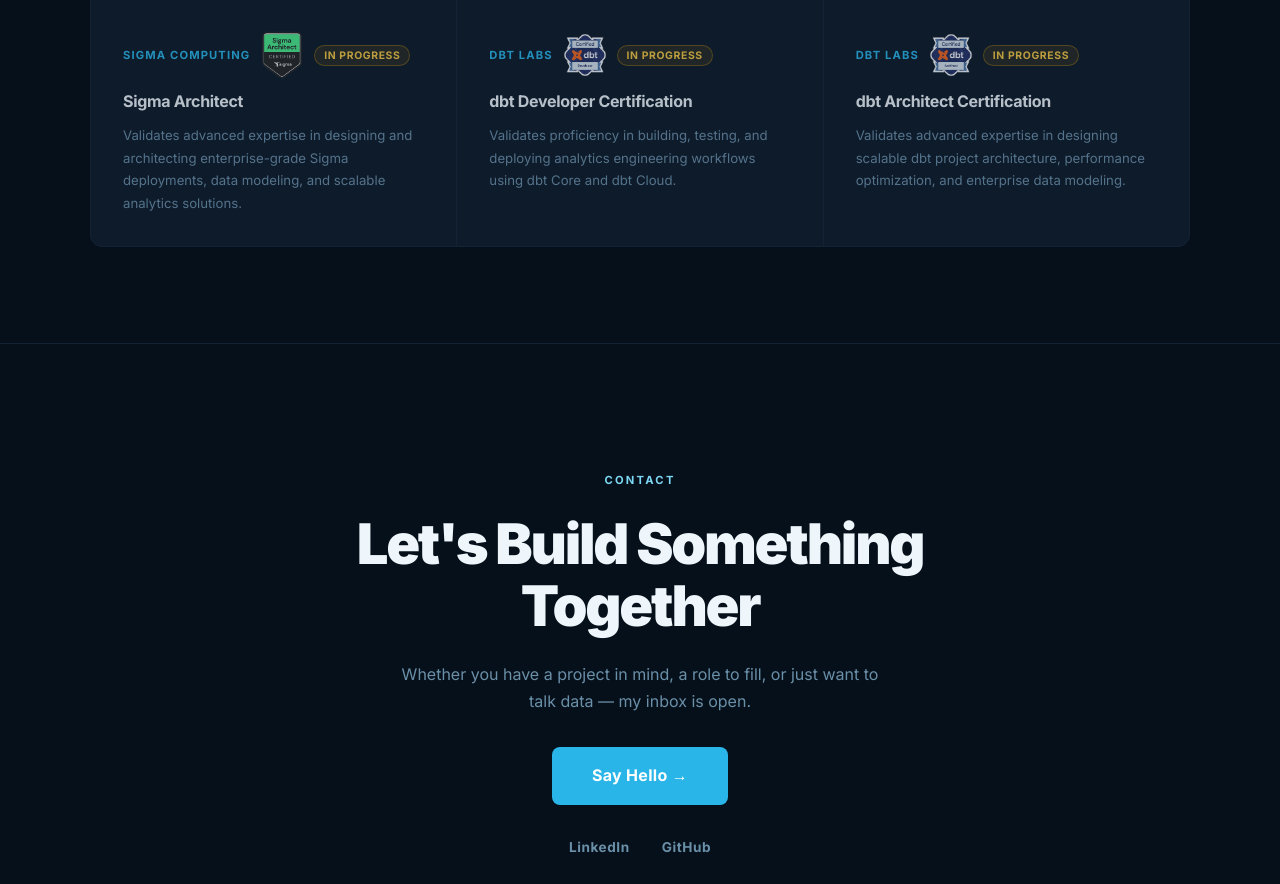
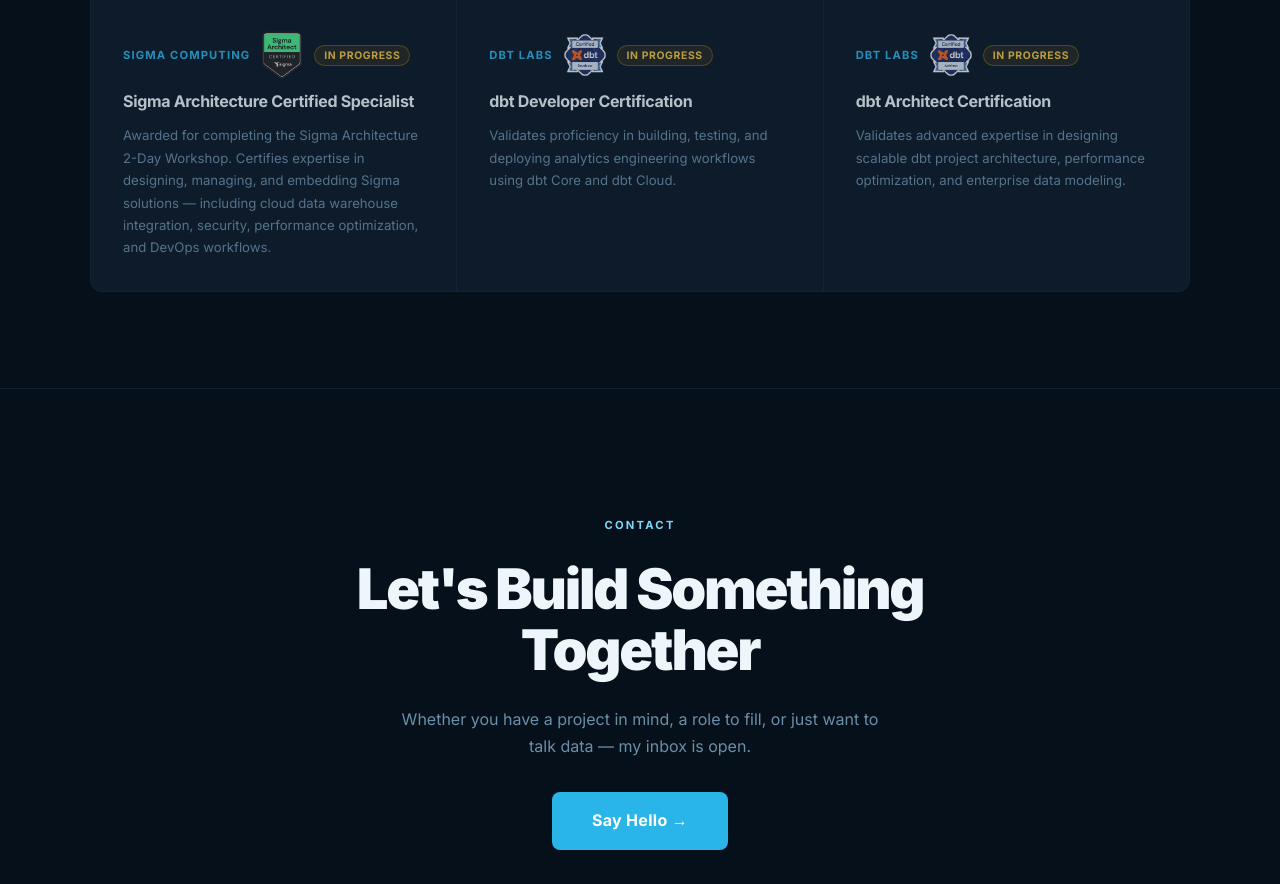
Before and after one commit to benjhardin/portfolio, a React (Vite) app: page / in a window 1280 px wide. Shown: the part 6700-7584 px from the top of the page. Built offline with nearby package versions, Linux system fonts and the light colour scheme.

Commit message:
Fix Sigma Architect cert name and description

```diff
--- a/src/components/Certifications.jsx
+++ b/src/components/Certifications.jsx
@@ -31,11 +31,11 @@
     url: 'https://www.credly.com/earner/earned/badge/1264f0d1-4adc-402b-a455-1144464ee592',
   },
   {
-    name: 'Sigma Architect',
+    name: 'Sigma Architecture Certified Specialist',
     issuer: 'Sigma Computing',
     status: 'in-progress',
     badgeImage: '/badge-sigma-architect.png',
-    description: 'Validates advanced expertise in designing and architecting enterprise-grade Sigma deployments, data modeling, and scalable analytics solutions.',
+    description: 'Awarded for completing the Sigma Architecture 2-Day Workshop. Certifies expertise in designing, managing, and embedding Sigma solutions — including cloud data warehouse integration, security, performance optimization, and DevOps workflows.',
     url: null,
   },
   {
```
